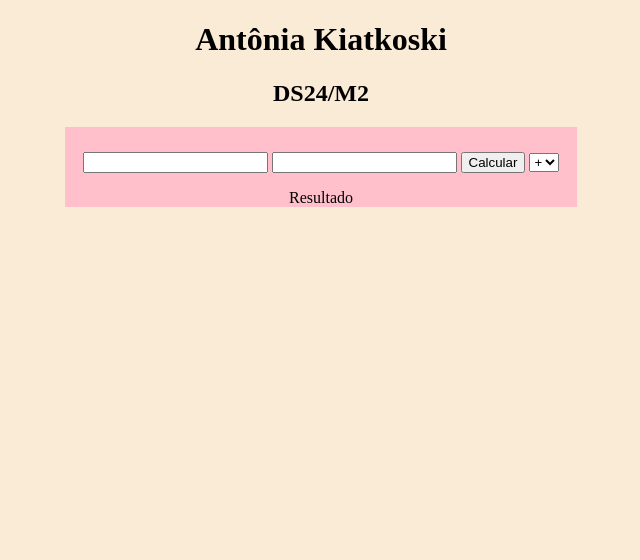
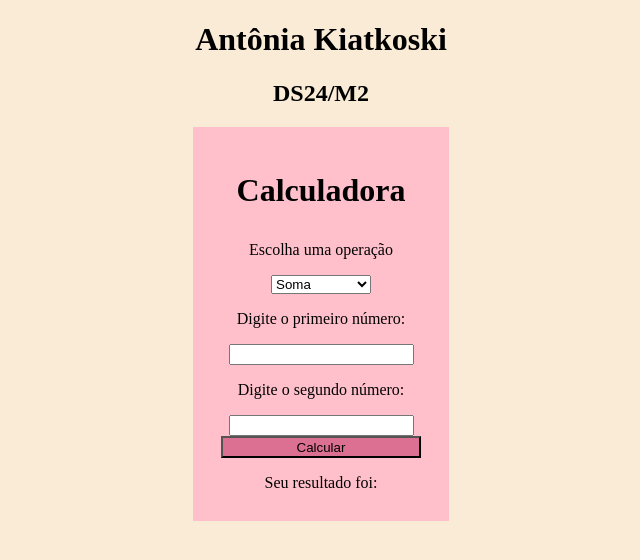
Before and after one commit to TTonia1/Calculadora, a plain HTML site: page index.html in a window 1280 px wide. Shown: the whole page, without its empty margins (319-959 px from the left). Drawn offline with Linux system fonts and the light colour scheme.

Commit message:
Calculadora-simples
Mudei tudo que tinha feito antes, funcionando mas ta feinha

```diff
--- a/index.html
+++ b/index.html
@@ -4,8 +4,8 @@
     <meta charset="UTF-8">
     <meta name="viewport" content="width=device-width, initial-scale=1.0">
     <title>Calculadora</title>
-    <script>src="srcipt.js"</script>
     <link rel="stylesheet" href="style.css">
+    <script src="script.js"></script>
 </head>
 <body>
     <header>
@@ -13,17 +13,20 @@
         <h2>DS24/M2</h2>
     </header>
     <div id="Calculadora">
-        <input type="number" id="numeroA">
-        <input type="number" id="numeroB">
-        <button type="button"  id="button" onclick="calcular()">Calcular</button>
-        <select id="operacao">
-            <option value="soma">+</option>
-            <option value="subtracao">-</option>
-            <option value="vezes">*</option>
-            <option value="divisao">/</option>
+        <p id="titulo">Calculadora</p>
+        <p>Escolha uma operação</p>
+        <select name="operacao" id="operacao">
+            <option value="soma">Soma</option>
+            <option value="subtracao">Subtração</option>
+            <option value="vezes">Multiplicação</option>
+            <option value="divisao">Divisão</option>
         </select>
-        <p id="resultado">Resultado</p>
+        <p>Digite o primeiro número:</p>
+        <input type="text" id="numeroA">
+        <p>Digite o segundo número:</p>
+        <input type="text" id="numeroB">
+        <button id="minebotao"onclick="calcular()">Calcular</button>
+        <p id="resultado"> Seu resultado foi:</p>
     </div>
-
 </body>
 </html>
--- a/script.js
+++ b/script.js
@@ -1,19 +1,25 @@
+
 function calcular(){
-    var numeroA = document.getElementById('numeroA');
-    var numeroB = document.getElementById('numeroB');
-    var operacao = document.getElementById('operacao');
-    var resultado = document.getElementById('resultado');
-    if(operacao =='soma'){
-        var r = numeroA+numeroB;
+    const numeroA = document.getElementById('numeroA').value;
+    const numeroB = document.getElementById('numeroB').value;
+    const operacao = document.getElementById('operacao').value;
+    var resultado;
+    switch (operacao) {
+        case 'soma':
+            resultado = numeroA + numeroB;
+            break;
+        case 'subtracao':
+            result = numeroA - numeroB;
+            break;
+        case 'vezes':
+            result = num1 * num2;
+            break;
+        case 'dividido':
+            result = num1 / num2;
+            break;
+        default:
+            result = 'Operação Inválida';
+            break;
     }
-    if (operacao == 'subtracao'){
-        var r = numeroA+numeroB;
-    }
-    if (operacao == 'multiplicacao'){
-        var r = numeroA*numeroB;
-    }
-    if (operacao == 'divisao'){
-        var r = numeroA/numeroB;
-    }
-    resultado.innerHTML = `${r}`
+    document.getElementById('resultado').textContent = resultado;
 }
--- a/style.css
+++ b/style.css
@@ -7,7 +7,21 @@ body{
 
 #Calculadora{
     background-color: pink;
-    padding-top: 2%;
+    padding-top: 1%;
+    padding-bottom: 1%;
     margin-right: 30%;
-    margin-left: 30%;
+    margin-left: 40%;
+    width: 20%;
 }
+
+#titulo{
+    font-weight: bold;
+    font-size: 2rem;
+    text-align: center;
+}
+
+#minebotao{
+    background-color: palevioletred;
+    width: 200px;
+    padding-top: 1%;
+}
```
